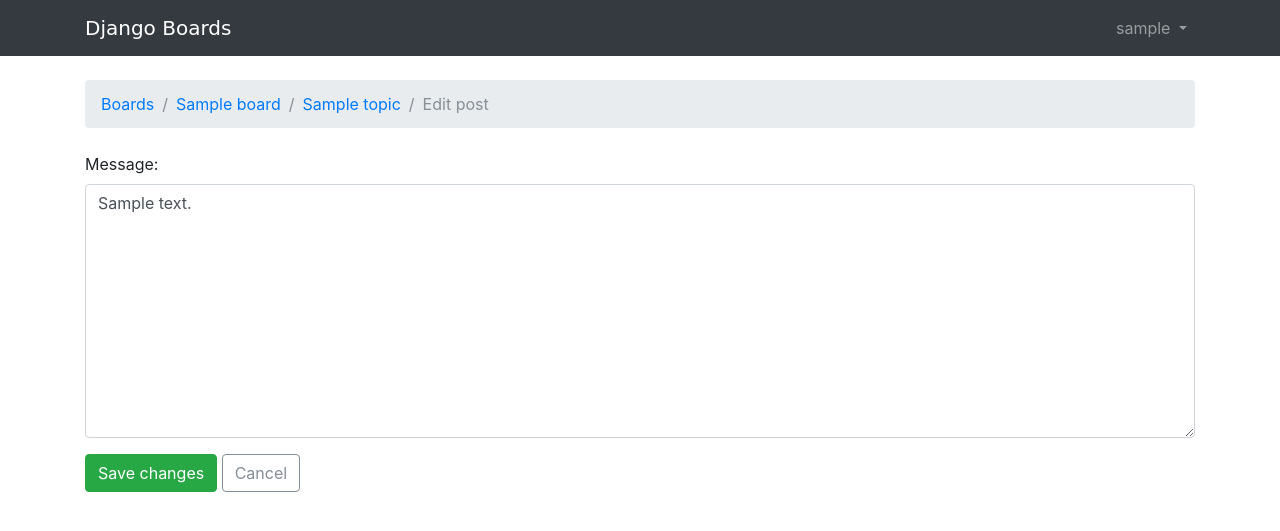
After one commit to wirelessr/django_project, a Django app: page /boards/1/topics/1/posts/1/edit/ in a window 1280 px wide. The commit adds this page. Shown: the top 531 px of the page. Run offline with Django 3.2, Linux system fonts and the light colour scheme; a user stored in the database is signed in; tables that the repository leaves empty hold one stand-in row (values such as "Sample post"); some libraries are stand-ins or nearby versions; some web fonts are replaced.

Commit message:
Add edit by generic class-based view

```diff
--- a/myproject/boards/views.py
+++ b/myproject/boards/views.py
@@ -3,9 +3,32 @@ from django.http import Http404
 from django.contrib.auth.models import User
 from django.contrib.auth.decorators import login_required
 from django.db.models import Count
+from django.views.generic import CreateView, UpdateView
+from django.utils import timezone
+from django.urls import reverse_lazy
+from django.utils.decorators import method_decorator
 
 from .models import Board, Topic, Post
 from .forms import NewTopicForm, PostForm
+
+@method_decorator(login_required, name='dispatch')
+class PostUpdateView(UpdateView):
+    model = Post
+    fields = ('message', )
+    template_name = 'edit_post.html'
+    pk_url_kwarg = 'post_pk'
+    context_object_name = 'post'
+
+    def get_queryset(self):
+        queryset = super().get_queryset()
+        return queryset.filter(created_by=self.request.user)
+
+    def form_valid(self, form):
+        post = form.save(commit=False)
+        post.updated_by = self.request.user
+        post.updated_at = timezone.now()
+        post.save()
+        return redirect('topic_posts', pk=post.topic.board.pk, topic_pk=post.topic.pk)
 
 def home(request):
     boards = Board.objects.all()
--- a/myproject/myproject/urls.py
+++ b/myproject/myproject/urls.py
@@ -50,4 +50,6 @@ urlpatterns = [
         name='password_change_done'),
     url(r'^boards/(?P<pk>\d+)/topics/(?P<topic_pk>\d+)/$', views.topic_posts, name='topic_posts'),
     url(r'^boards/(?P<pk>\d+)/topics/(?P<topic_pk>\d+)/reply/$', views.reply_topic, name='reply_topic'),
+    url(r'^boards/(?P<pk>\d+)/topics/(?P<topic_pk>\d+)/posts/(?P<post_pk>\d+)/edit/$',
+        views.PostUpdateView.as_view(), name='edit_post'),
 ]
--- /dev/null
+++ b/myproject/templates/edit_post.html
@@ -0,0 +1,19 @@
+{% extends 'base.html' %}
+
+{% block title %}Edit post{% endblock %}
+
+{% block breadcrumb %}
+  <li class="breadcrumb-item"><a href="{% url 'home' %}">Boards</a></li>
+  <li class="breadcrumb-item"><a href="{% url 'board_topics' post.topic.board.pk %}">{{ post.topic.board.name }}</a></li>
+  <li class="breadcrumb-item"><a href="{% url 'topic_posts' post.topic.board.pk post.topic.pk %}">{{ post.topic.subject }}</a></li>
+  <li class="breadcrumb-item active">Edit post</li>
+{% endblock %}
+
+{% block content %}
+  <form method="post" class="mb-4" novalidate>
+    {% csrf_token %}
+    {% include 'includes/form.html' %}
+    <button type="submit" class="btn btn-success">Save changes</button>
+    <a href="{% url 'topic_posts' post.topic.board.pk post.topic.pk %}" class="btn btn-outline-secondary" role="button">Cancel</a>
+  </form>
+{% endblock %}
--- a/myproject/templates/topic_posts.html
+++ b/myproject/templates/topic_posts.html
@@ -39,7 +39,9 @@
             {{ post.message }}
             {% if post.created_by == user %}
               <div class="mt-3">
-                <a href="#" class="btn btn-primary btn-sm" role="button">Edit</a>
+                  <a href="{% url 'edit_post' post.topic.board.pk post.topic.pk post.pk %}"
+                      class="btn btn-primary btn-sm"
+                      role="button">Edit</a>
               </div>
             {% endif %}
           </div>
```
Also changed, not shown: myproject/boards/tests/test_view_edit_post.py (added, +115 -0 lines).
